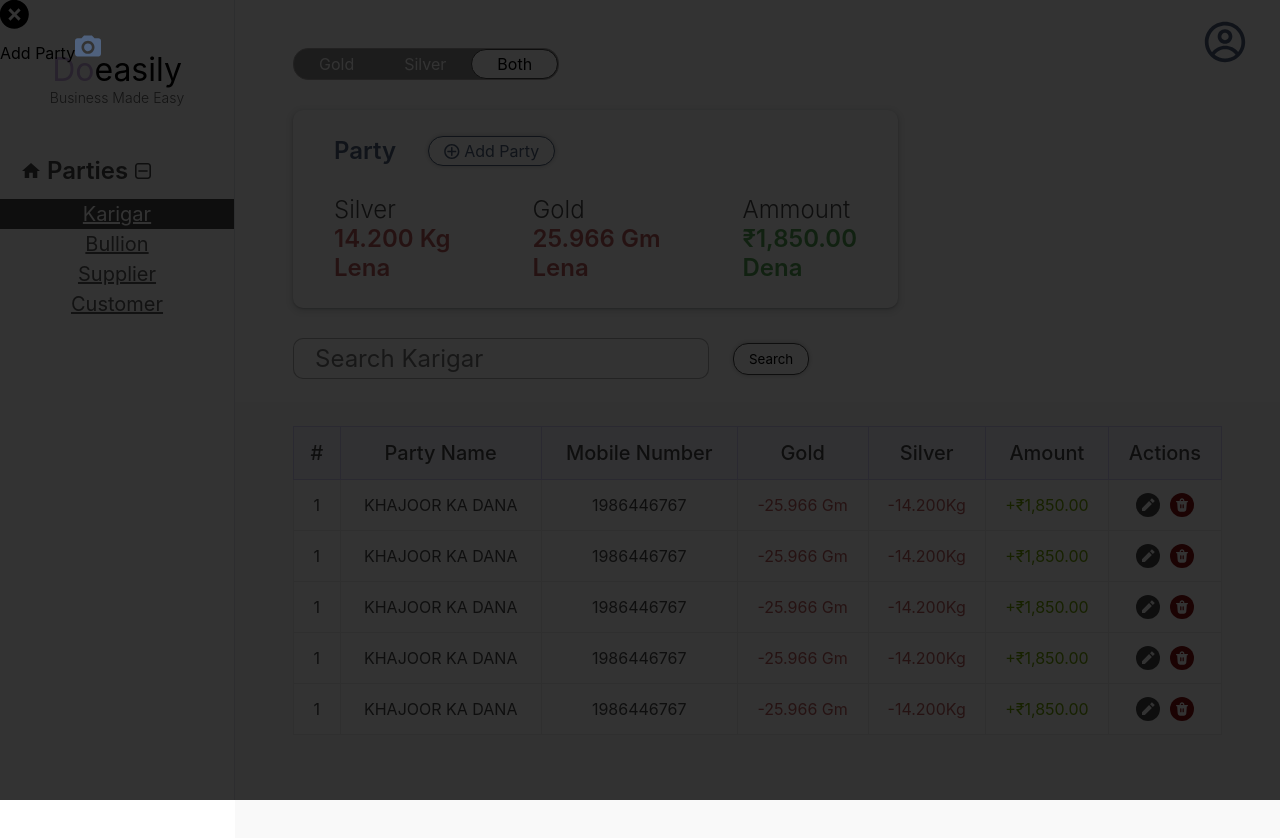
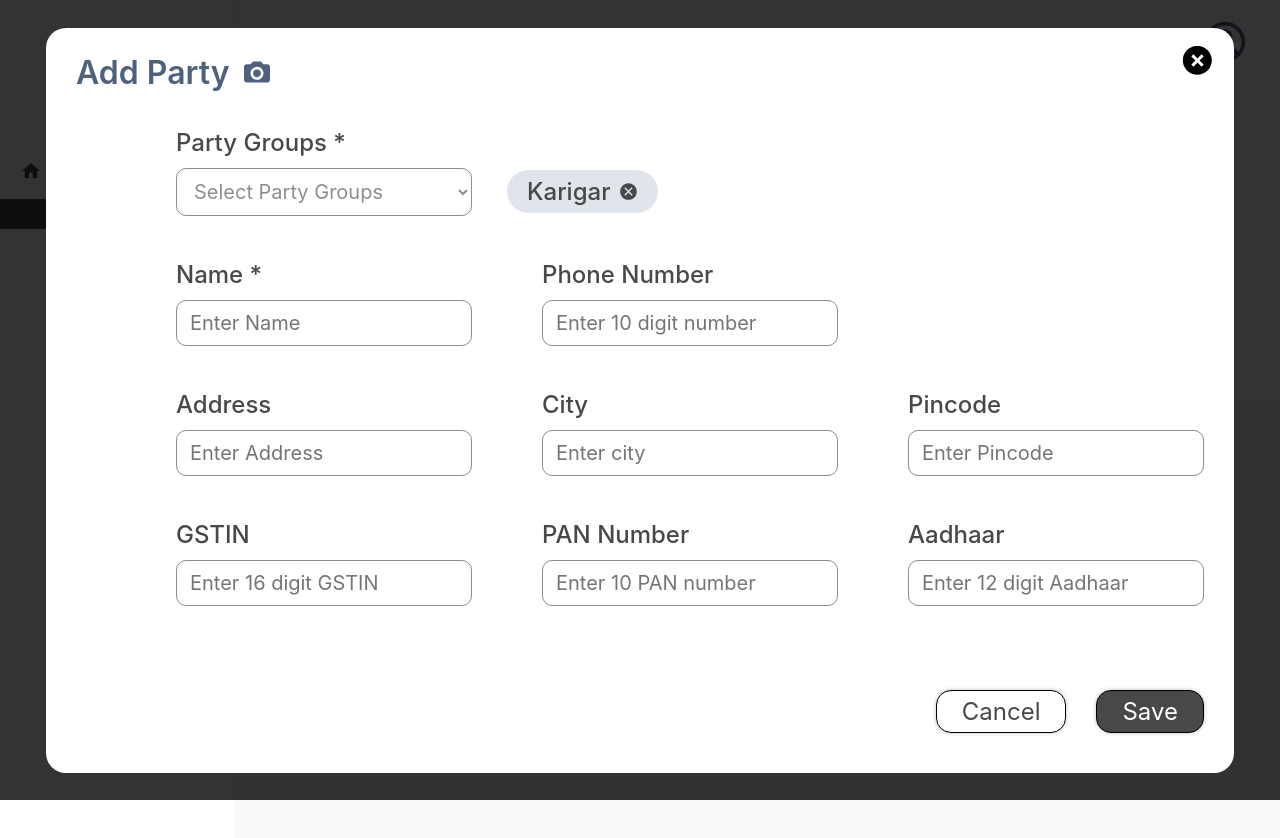
Before and after one commit to Kunal-Tankra/accounting-app, a React (Create React App) app: page /karigar in a window 1280 px wide. Shown: the top 838 px of the page. Built offline with nearby package versions, Linux system fonts and the light colour scheme.

Commit message:
party form completed

```diff
--- a/src/components/form/Form.css
+++ b/src/components/form/Form.css
@@ -1,8 +1,146 @@
-.formBg{
+.formBg {
     height: 100vh;
     width: 100%;
     background: rgba(0, 0, 0, 0.80);
     position: fixed;
     top: 0;
     z-index: 100;
+
+    display: flex;
+    justify-content: center;
+    align-items: center;
 }
+
+.partyForm {
+    border-radius: 20px;
+    background: #FFF;
+    padding: 25px 30px 40px;
+    position: relative;
+}
+
+.closeBtn {
+    position: absolute;
+    right: 22px;
+    top: 18px;
+    cursor: pointer;
+}
+
+.partyForm .heading {
+    color: #4F617D;
+    font-size: 32px;
+    font-style: normal;
+    font-weight: 590;
+    line-height: normal;
+    display: flex;
+    align-items: center;
+    gap: 14px;
+}
+
+/* form container */
+.formcontainer {
+    margin-left: calc(130px - 30px);
+    margin-top: 36px;
+}
+
+.formcontainer section {
+    display: flex;
+    margin-bottom: 44px;
+    gap: 70px;
+}
+
+.formcontainer section div {
+    display: flex;
+    flex-direction: column;
+}
+
+.formcontainer label {
+    color: #484848;
+    font-size: 24px;
+    font-style: normal;
+    font-weight: 510;
+    line-height: normal;
+    margin-bottom: 11px;
+}
+
+.formcontainer input,
+.formcontainer select {
+    width: 296px;
+    padding: 10px 13px;
+    border-radius: 10px;
+    border: 1px solid #8E8E8E;
+    background: #FFF;
+
+    color: #8E8E8E;
+    font-size: 20px;
+    font-style: normal;
+    font-weight: 400;
+    line-height: normal;
+}
+
+.formcontainer .parties {
+    display: flex;
+    flex-direction: row;
+    align-items: center;
+    gap: 35px;
+}
+
+.formcontainer .selectedTag {
+    display: flex;
+    flex-direction: row;
+    justify-content: center;
+    gap: 9px;
+    align-items: center;
+    border-radius: 30px;
+    background: #E0E4EB;
+    height: fit-content;
+    padding: 7px 20px;
+
+    color: #484848;
+    font-size: 24px;
+    font-style: normal;
+    font-weight: 510;
+    line-height: normal;
+}
+
+.removeBtn {
+    cursor: pointer;
+}
+
+.formBtns {
+    margin-top: 40px;
+    float: right;
+}
+
+.formBtns button {
+    border-radius: 15px;
+    border: 1px solid #000;
+    box-shadow: 0px 0px 4px 0px rgba(0, 0, 0, 0.25);
+    padding: 6px 25px;
+    background-color: #fff;
+
+    color: #484848;
+    font-size: 24px;
+    font-style: normal;
+    font-weight: 400;
+    line-height: normal;
+    cursor: pointer;
+}
+
+.formBtns .save{
+    background: #484848;
+    color: #fff;
+    margin-left: 30px;
+}
+
+
+/* remove up down arraows */
+input::-webkit-outer-spin-button,
+input::-webkit-inner-spin-button {
+  -webkit-appearance: none;
+  margin: 0;
+}
+
+/* Firefox */
+input[type=number] {
+  -moz-appearance: textfield;
+}
--- a/src/components/form/Form.jsx
+++ b/src/components/form/Form.jsx
@@ -6,7 +6,7 @@ const Form = () => {
         <div className='formBg'>
             <div className="partyForm">
                 {/* close icon */}
-                <svg xmlns="http://www.w3.org/2000/svg" width="29" height="29" viewBox="0 0 29 29" fill="none">
+                <svg className='closeBtn' xmlns="http://www.w3.org/2000/svg" width="29" height="29" viewBox="0 0 29 29" fill="none">
                     <g clip-path="url(#clip0_1_274)">
                         <path d="M4.24846 24.7515C2.86356 23.4139 1.75892 21.8139 0.998986 20.0449C0.239055 18.2758 -0.160945 16.3731 -0.177675 14.4478C-0.194406 12.5225 0.172469 10.6132 0.901542 8.83115C1.63061 7.04916 2.70728 5.4302 4.06873 4.06876C5.43017 2.70732 7.04913 1.63065 8.83112 0.901573C10.6131 0.1725 12.5225 -0.194375 14.4478 -0.177645C16.3731 -0.160914 18.2758 0.239086 20.0448 0.999017C21.8139 1.75895 23.4139 2.86359 24.7515 4.24849C27.3927 6.98322 28.8543 10.646 28.8212 14.4478C28.7882 18.2497 27.2632 21.8864 24.5748 24.5749C21.8864 27.2633 18.2496 28.7882 14.4478 28.8213C10.6459 28.8543 6.98319 27.3928 4.24846 24.7515ZM16.53 14.5L20.6335 10.3965L18.589 8.35199L14.5 12.4555L10.3965 8.35199L8.35196 10.3965L12.4555 14.5L8.35196 18.6035L10.3965 20.648L14.5 16.5445L18.6035 20.648L20.648 18.6035L16.5445 14.5H16.53Z" fill="black" />
                     </g>
@@ -24,6 +24,92 @@ const Form = () => {
                         <path d="M0 7.80001C0 6.37001 1.17 5.20001 2.6 5.20001H6.5L9.1 2.60001H16.9L19.5 5.20001H23.4C24.0896 5.20001 24.7509 5.47393 25.2385 5.96153C25.7261 6.44912 26 7.11044 26 7.80001V20.8C26 21.4896 25.7261 22.1509 25.2385 22.6385C24.7509 23.1261 24.0896 23.4 23.4 23.4H2.6C1.91044 23.4 1.24912 23.1261 0.761522 22.6385C0.273928 22.1509 0 21.4896 0 20.8V7.80001ZM13 20.8C14.7239 20.8 16.3772 20.1152 17.5962 18.8962C18.8152 17.6772 19.5 16.0239 19.5 14.3C19.5 12.5761 18.8152 10.9228 17.5962 9.70381C16.3772 8.48483 14.7239 7.80001 13 7.80001C11.2761 7.80001 9.62279 8.48483 8.40381 9.70381C7.18482 10.9228 6.5 12.5761 6.5 14.3C6.5 16.0239 7.18482 17.6772 8.40381 18.8962C9.62279 20.1152 11.2761 20.8 13 20.8ZM13 18.2C12.4878 18.2 11.9807 18.0991 11.5075 17.9031C11.0344 17.7071 10.6044 17.4199 10.2423 17.0577C9.88013 16.6956 9.59286 16.2656 9.39687 15.7925C9.20088 15.3193 9.1 14.8122 9.1 14.3C9.1 13.7879 9.20088 13.2807 9.39687 12.8075C9.59286 12.3344 9.88013 11.9044 10.2423 11.5423C10.6044 11.1801 11.0344 10.8929 11.5075 10.6969C11.9807 10.5009 12.4878 10.4 13 10.4C14.0343 10.4 15.0263 10.8109 15.7577 11.5423C16.4891 12.2737 16.9 13.2657 16.9 14.3C16.9 15.3343 16.4891 16.3263 15.7577 17.0577C15.0263 17.7891 14.0343 18.2 13 18.2Z" fill="#4F617D" />
                     </svg>
                 </div>
+
+                {/* actual form */}
+                <form className="formcontainer">
+                    <section>
+                        <div>
+
+                            <label htmlFor="partyGroups">Party Groups * </label>
+                            <div className="parties">
+                                <select name="party" id="partyGroups" required>
+
+                                    <option disabled selected hidden >Select Party Groups</option>
+                                    <option value="Karigar">Karigar</option>
+                                    <option value="Bullion">Bullion</option>
+                                    <option value="Supplier">Supplier</option>
+                                    <option value="Customer">Customer</option>
+                                </select>
+
+                                <div className="selectedTag">
+                                    Karigar
+                                    <svg className='removeBtn' xmlns="http://www.w3.org/2000/svg" width="19" height="19" viewBox="0 0 19 19" fill="none">
+                                        <path d="M9.5 1.1875C4.86875 1.1875 1.1875 4.86875 1.1875 9.5C1.1875 14.1313 4.86875 17.8125 9.5 17.8125C14.1313 17.8125 17.8125 14.1313 17.8125 9.5C17.8125 4.86875 14.1313 1.1875 9.5 1.1875ZM12.7063 13.6562L9.5 10.45L6.29375 13.6562L5.34375 12.7063L8.55 9.5L5.34375 6.29375L6.29375 5.34375L9.5 8.55L12.7063 5.34375L13.6562 6.29375L10.45 9.5L13.6562 12.7063L12.7063 13.6562Z" fill="#484848" />
+                                    </svg>
+                                </div>
+                            </div>
+                        </div>
+                    </section>
+                    <section>
+                        <div>
+
+                            <label htmlFor="name">Name *</label>
+                            <input type="text" id='name' name='userName' placeholder='Enter Name' required />
+                        </div>
+                        <div>
+
+                            <label htmlFor="ph">Phone Number</label>
+                            <input type="tel" pattern="[0-9]{3}-[0-9]{2}-[0-9]{3}" max={"10"} id='ph' name='phNo.' placeholder='Enter 10 digit number' />
+                        </div>
+
+                    </section>
+
+                    <section>
+                        <div>
+
+                            <label htmlFor="address">Address </label>
+                            <input type="text" id='address' name='address' placeholder='Enter Address' />
+                        </div>
+                        <div>
+
+                            <label htmlFor="city">City</label>
+                            <input type="text" id='city' name='city' placeholder='Enter city' />
+
+                        </div>
+                        <div className='numberContainer'>
+
+                            <label htmlFor="pincode">Pincode</label>
+                            <input type="number" id='pincode' name='pincode' placeholder='Enter Pincode' />
+
+                        </div>
+
+                    </section>
+                    <section>
+                        <div>
+
+                            <label htmlFor="GSTIN">GSTIN </label>
+                            <input type="number" maxLength={16} id='GSTIN' name='GSTIN' placeholder='Enter 16 digit GSTIN' />
+                        </div>
+                        <div>
+
+                            <label htmlFor="PAN">PAN Number  </label>
+                            <input type="number" maxLength={10} id='PAN Number ' name='PAN Number ' placeholder='Enter 10 PAN number' />
+                        </div>
+                        <div>
+
+                            <label htmlFor="Aadhaar">Aadhaar  </label>
+                            <input type="number" maxLength={12} id='Aadhaar ' name='Aadhaar ' placeholder='Enter 12 digit Aadhaar' />
+                        </div>
+
+
+
+                    </section>
+
+                    <div className="formBtns">
+                        <button>Cancel</button>
+                        <button className='save'>Save</button>
+                    </div>
+                </form>
             </div>
         </div>
     )
```
